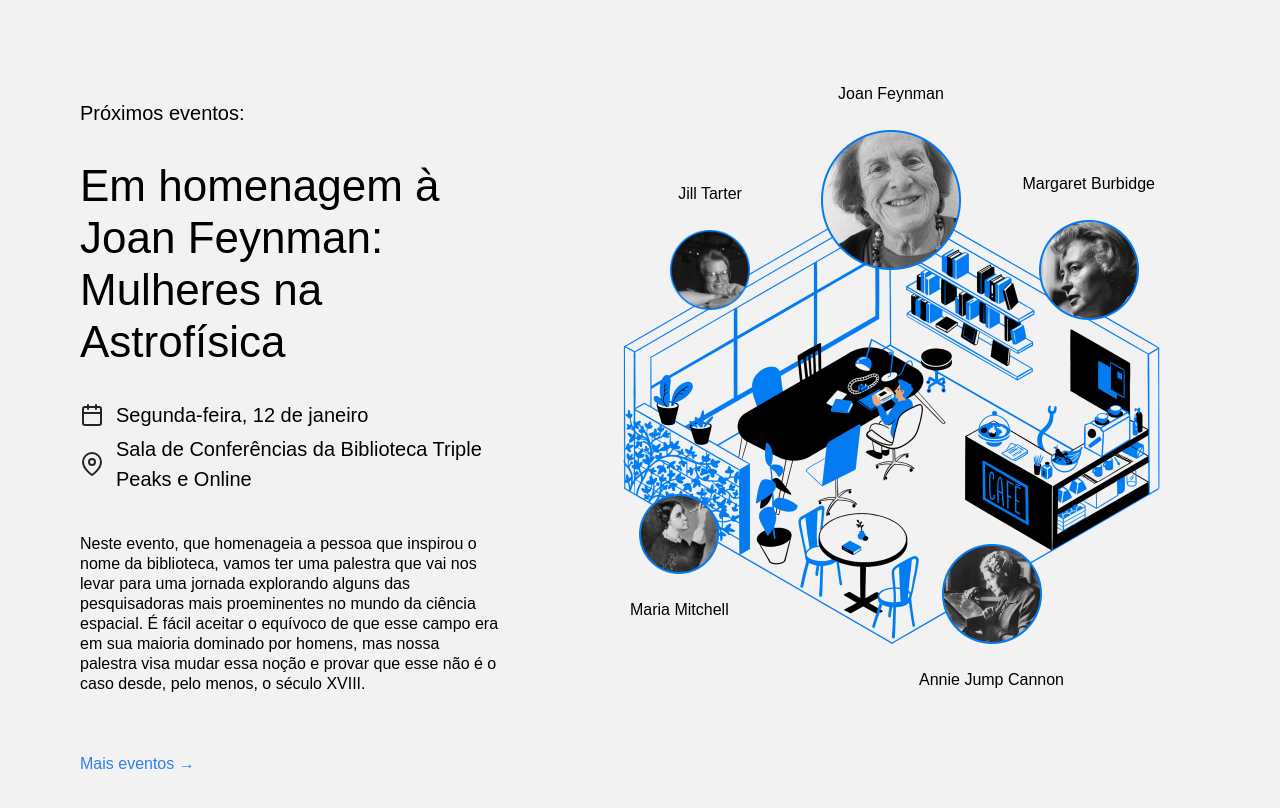
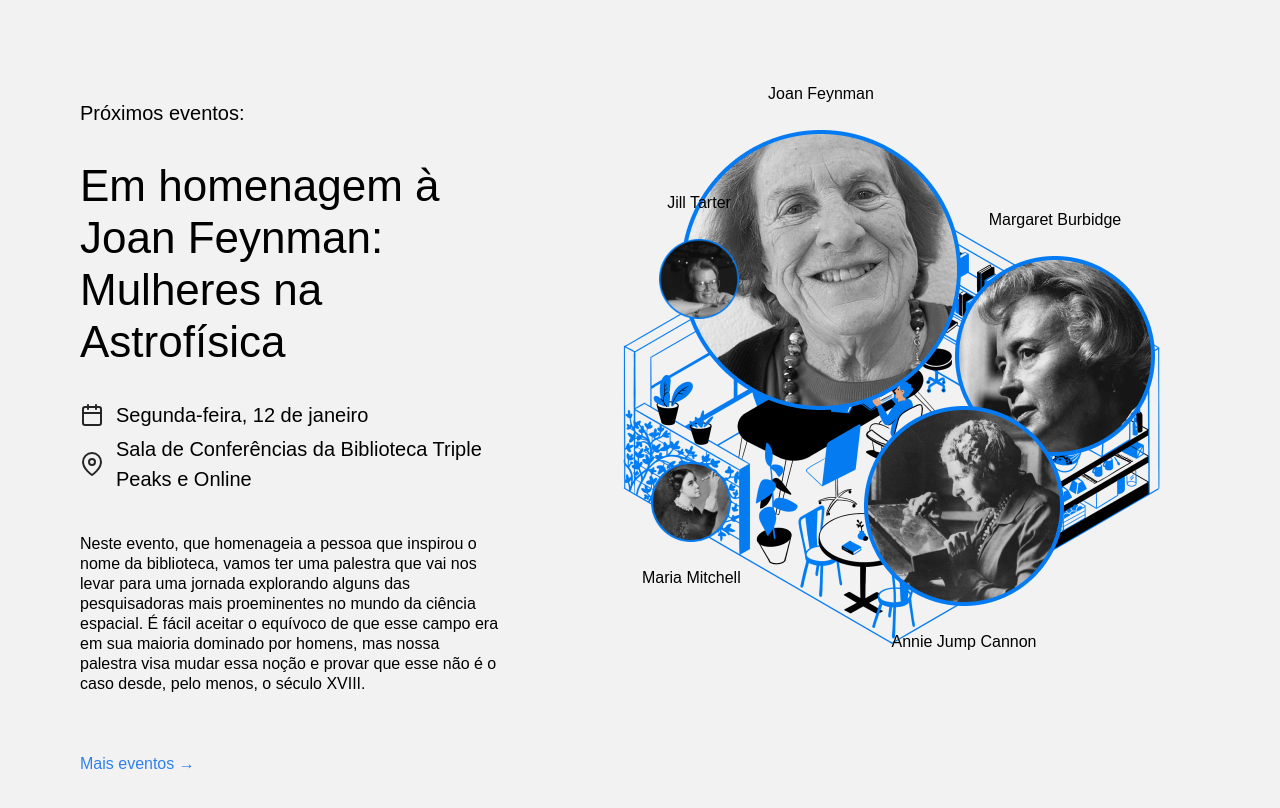
Before and after one commit to Jullyporter/Web_project_library, a plain HTML site: page web_project_library/index.html in a window 1280 px wide. Shown: the part 2096-2904 px from the top of the page. Drawn offline with Linux system fonts and the light colour scheme.

Commit message:
Update style.css

```diff
--- a/web_project_library/style/style.css
+++ b/web_project_library/style/style.css
@@ -1,4 +1,5 @@
-body, html {
+body,
+html {
   font-family: Helvetica, Arial, sans-serif;
 }
 
@@ -246,7 +247,6 @@ body, html {
 
 .events__image {
   max-width: 100%;
-  z-index: -1;
 }
 
 .person {
@@ -263,38 +263,34 @@ body, html {
 }
 
 .person_name_burbidge {
-  top: 60px;
+  top: 96px;
   right: 125px;
 }
 
 .person_name_cannon {
-  bottom: -20px;
+  bottom: 18px;
   right: 216px;
 }
 
 .person_name_mitchell {
-  bottom: 50px;
-  left: 130px;
+  bottom: 82px;
+  left: 142px;
 }
 
 .person_name_tarter {
-  top: 70px;
-  left: 170px;
+  top: 79px;
+  left: 159px;
 }
 
 .person__image {
   max-width: 100%;
 }
 
-.person__image_size_f {
+.person__image_size_l {
   width: 140px;
 }
 
-.person__image_size_b {
-  width: 100px;
-}
-
-.person__image_size_c {
+.person__image_size_s {
   width: 100px;
 }
 
@@ -302,12 +298,8 @@ body, html {
   width: 80px;
 }
 
-.person__image_size_t {
-  width: 80px;
-}
-
 .person__caption {
   text-align: center;
-  font-size: 20px;
+  font-size: 14px;
   margin: 0;
 }
```
